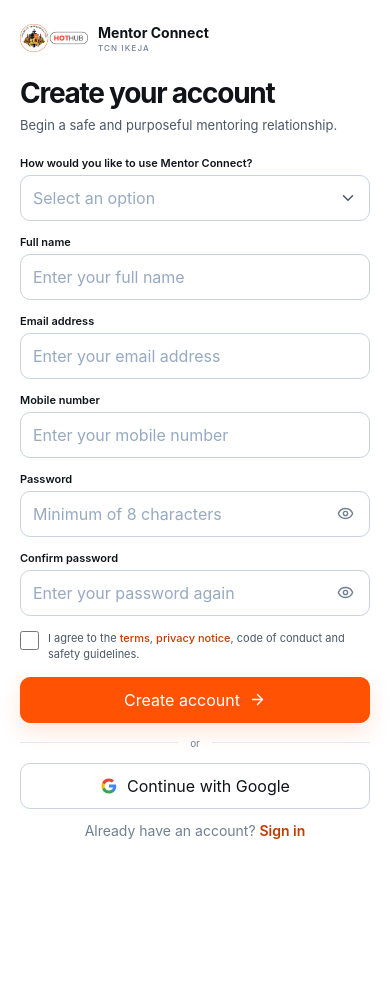
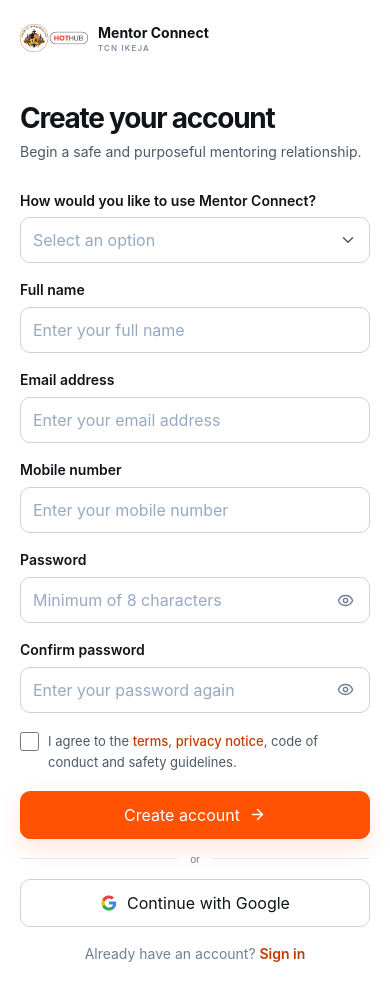
Before and after one commit to Aijohi/tcn-ikeja-mentor-connect, a React (Vite) app: page /register in a window 390 px wide. Before the commit the page ends 861 px from the top, so only its background shows below. Built offline with nearby package versions, Linux system fonts and the light colour scheme; no server answers.

Commit message:
Improve auth readability and responsive spacing

```diff
--- a/src/pages/Login.css
+++ b/src/pages/Login.css
@@ -223,7 +223,7 @@ body:has(.login-page) #root {
   color:
     var(--login-ink-400);
 
-  font-size: 13px;
+  font-size: 14px;
   line-height: 1.6;
 }
 
@@ -277,7 +277,7 @@ body:has(.login-page) #root {
   color:
     var(--login-ink-600);
 
-  font-size: 11px;
+  font-size: 13px;
   font-weight: 600;
 }
 
@@ -305,7 +305,7 @@ body:has(.login-page) #root {
   background:
     #ffffff;
 
-  font-size: 13px;
+  font-size: 14px;
 
   transition:
     border-color 150ms ease,
@@ -423,7 +423,7 @@ body:has(.login-page) #root {
   color:
     var(--login-orange-700);
 
-  font-size: 12px;
+  font-size: 13px;
   font-weight: 500;
 }
 
@@ -460,7 +460,7 @@ body:has(.login-page) #root {
   background:
     var(--login-orange-600);
 
-  font-size: 13px;
+  font-size: 14px;
   font-weight: 500;
 
   cursor: pointer;
@@ -543,7 +543,7 @@ body:has(.login-page) #root {
   background:
     #ffffff;
 
-  font-size: 13px;
+  font-size: 14px;
   font-weight: 500;
 
   cursor: pointer;
@@ -1085,15 +1085,40 @@ body:has(.login-page) #root {
   .login-brand-row {
     flex: 0 0 auto;
 
-    margin-bottom: 32px;
+    margin-bottom: 48px;
   }
 
   .login-heading {
-    margin-bottom: 20px;
+    margin-bottom: 26px;
+  }
+
+  .login-field > span {
+    margin-bottom: 7px;
+
+    font-size: 14px;
+    line-height: 1.35;
+  }
+
+  .login-heading p {
+    font-size: 14px;
+  }
+
+  .login-forgot {
+    font-size: 14px;
   }
 
   .login-field input {
     font-size: 16px;
+  }
+
+  .login-submit,
+  .login-google {
+    font-size: 14px;
+  }
+
+  .login-account-copy,
+  .login-account-copy a {
+    font-size: 14px;
   }
 
   .login-visual-side {
@@ -1290,7 +1315,7 @@ body:has(.login-page) #root {
   }
 
   .login-brand-row {
-    margin-bottom: 30px;
+    margin-bottom: 48px;
   }
 
   .login-brand {
@@ -1312,7 +1337,7 @@ body:has(.login-page) #root {
   }
 
   .login-heading {
-    margin-bottom: 18px;
+    margin-bottom: 26px;
   }
 
   .login-heading > span {
@@ -1323,25 +1348,27 @@ body:has(.login-page) #root {
     margin:
       0 0 6px;
 
-    font-size: 24px;
-    line-height: 1.12;
+    font-size: 26px;
+    line-height: 1.15;
   }
 
   .login-heading p {
     max-width: 370px;
 
-    font-size: 12px;
-    line-height: 1.5;
+    font-size: 14px;
+    line-height: 1.6;
   }
 
   .login-form {
-    gap: 13px;
+    gap: 17px;
   }
 
   .login-field > span {
-    margin-bottom: 5px;
+    margin-bottom: 7px;
 
-    font-size: 10px;
+    font-size: 14px;
+    font-weight: 600;
+    line-height: 1.35;
   }
 
   .login-field input {
@@ -1354,11 +1381,11 @@ body:has(.login-page) #root {
 
   .login-submit,
   .login-google {
-    min-height: 46px;
+    min-height: 48px;
 
     border-radius: 10px;
 
-    font-size: 13px;
+    font-size: 14px;
   }
 
   .login-divider {
@@ -1367,13 +1394,14 @@ body:has(.login-page) #root {
   }
 
   .login-account-copy {
-    margin-top: 13px;
+    margin-top: 16px;
 
-    font-size: 13px;
+    font-size: 14px;
+    line-height: 1.5;
   }
 
   .login-account-copy a {
-    font-size: 13px;
+    font-size: 14px;
   }
 
   .login-responsive-utility,
@@ -1472,3 +1500,15 @@ body,
 .login-visual-canvas {
   background-image: none !important;
 }
+
+
+/* =====================================================
+   AUTH ACCESS CLEANUP
+   Administrator access remains on the public website only.
+   ===================================================== */
+
+.login-responsive-utility,
+.login-mobile-utility-footer,
+.login-visual-footer {
+  display: none !important;
+}
--- a/src/pages/Register.css
+++ b/src/pages/Register.css
@@ -182,7 +182,7 @@ body:has(.register-page) #root {
    ===================================================== */
 
 .register-heading {
-  margin-bottom: 26px;
+  margin-bottom: 46px;
 }
 
 .register-heading > span {
@@ -215,7 +215,7 @@ body:has(.register-page) #root {
   color:
     var(--register-ink-400);
 
-  font-size: 13px;
+  font-size: 14px;
   line-height: 1.6;
 }
 
@@ -271,7 +271,7 @@ body:has(.register-page) #root {
   color:
     var(--register-ink-600);
 
-  font-size: 11px;
+  font-size: 13px;
   font-weight: 600;
 }
 
@@ -301,7 +301,7 @@ body:has(.register-page) #root {
   background:
     #ffffff;
 
-  font-size: 13px;
+  font-size: 14px;
 
   transition:
     border-color 150ms ease,
@@ -432,8 +432,8 @@ body:has(.register-page) #root {
   color:
     var(--register-ink-400);
 
-  font-size: 12px;
-  line-height: 1.55;
+  font-size: 13px;
+  line-height: 1.6;
 }
 
 .register-terms input {
@@ -486,7 +486,7 @@ body:has(.register-page) #root {
   background:
     var(--register-orange-600);
 
-  font-size: 13px;
+  font-size: 14px;
   font-weight: 500;
 
   cursor: pointer;
@@ -566,7 +566,7 @@ body:has(.register-page) #root {
   background:
     #ffffff;
 
-  font-size: 13px;
+  font-size: 14px;
   font-weight: 500;
 
   cursor: pointer;
@@ -1098,12 +1098,38 @@ body:has(.register-page) #root {
   }
 
   .register-heading {
-    margin-bottom: 22px;
+    margin-bottom: 28px;
+  }
+
+  .register-field > span {
+    margin-bottom: 7px;
+
+    font-size: 14px;
+    line-height: 1.35;
+  }
+
+  .register-heading p {
+    font-size: 14px;
   }
 
   .register-field input,
   .register-select-wrap select {
     font-size: 16px;
+  }
+
+  .register-terms {
+    font-size: 13px;
+    line-height: 1.6;
+  }
+
+  .register-submit,
+  .register-google {
+    font-size: 14px;
+  }
+
+  .register-bottom-signin,
+  .register-bottom-signin a {
+    font-size: 14px;
   }
 
   .register-visual-side {
@@ -1215,7 +1241,7 @@ body:has(.register-page) #root {
   }
 
   .register-brand-row {
-    margin-bottom: 20px;
+    margin-bottom: 44px;
   }
 
   .register-brand {
@@ -1239,7 +1265,7 @@ body:has(.register-page) #root {
   .register-heading {
     margin-top: 0;
 
-    margin-bottom: 20px;
+    margin-bottom: 28px;
 
     text-align: left;
   }
@@ -1253,22 +1279,24 @@ body:has(.register-page) #root {
       0 0 7px;
 
     font-size: 28px;
-    line-height: 1.12;
+    line-height: 1.15;
   }
 
   .register-heading p {
-    font-size: 13px;
-    line-height: 1.5;
+    font-size: 14px;
+    line-height: 1.6;
   }
 
   .register-form {
-    gap: 14px;
+    gap: 18px;
   }
 
   .register-field > span {
-    margin-bottom: 5px;
-
-    font-size: 11px;
+    margin-bottom: 7px;
+
+    font-size: 14px;
+    font-weight: 600;
+    line-height: 1.35;
   }
 
   .register-field input,
@@ -1292,15 +1320,17 @@ body:has(.register-page) #root {
   }
 
   .register-terms {
-    font-size: 11px;
-    line-height: 1.5;
+    font-size: 13px;
+    line-height: 1.6;
   }
 
   .register-submit,
   .register-google {
-    min-height: 46px;
+    min-height: 48px;
 
     border-radius: 10px;
+
+    font-size: 14px;
   }
 
   .register-divider {
@@ -1309,9 +1339,10 @@ body:has(.register-page) #root {
   }
 
   .register-bottom-signin {
-    margin-top: 13px;
+    margin-top: 16px;
 
     font-size: 14px;
+    line-height: 1.5;
   }
 
   .register-bottom-signin a {
@@ -1490,3 +1521,21 @@ body,
 .register-visual-canvas {
   background-image: none !important;
 }
+
+
+@media (max-width: 1000px) {
+  .register-field > small {
+    font-size: 12px;
+    line-height: 1.55;
+  }
+}
+
+/* =====================================================
+   AUTH ACCESS CLEANUP
+   Administrator access remains on the public website only.
+   ===================================================== */
+
+.register-mobile-utility-footer,
+.register-visual-footer {
+  display: none !important;
+}
```
